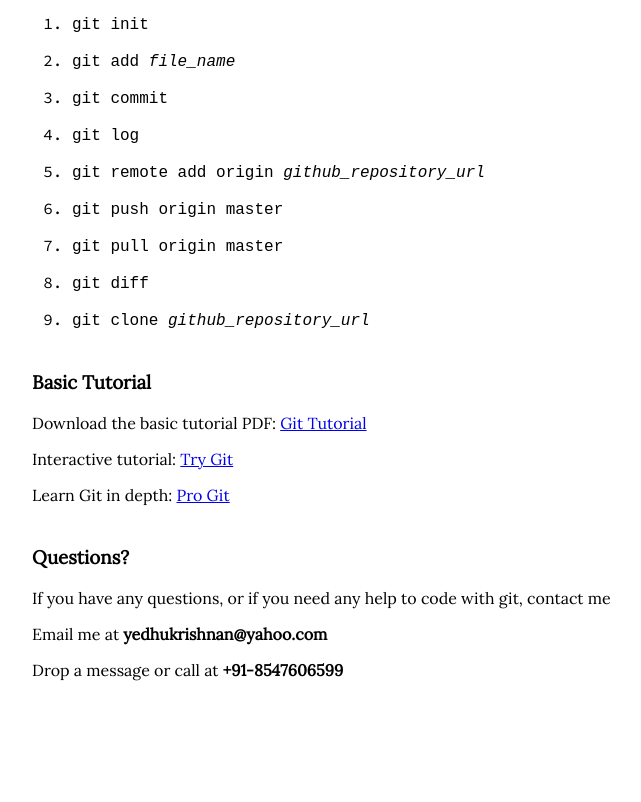
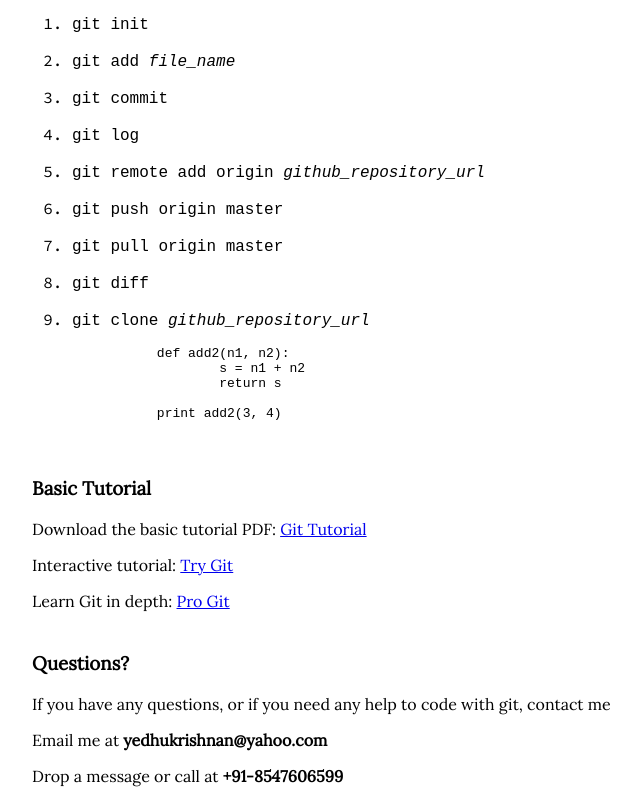
Before and after one commit to yedhukrishnan/git-tutorial, a plain HTML site: page index.html in a window 1280 px wide. Shown: the part 145-947 px from the top of the page, without its empty margins (28-669 px from the left). Before the commit the page ends 841 px from the top, so only its background shows below. Drawn offline with Linux system fonts and the light colour scheme.

Commit message:
Add program

```diff
--- a/index.html
+++ b/index.html
@@ -41,6 +41,14 @@
 		</ol>
 	</div>
 
+	<pre>
+		def add2(n1, n2):
+			s = n1 + n2
+			return s
+
+		print add2(3, 4)
+	</pre>
+
     <h3>Basic Tutorial</h3>
 	<p>Download the basic tutorial PDF: <a href="https://github.com/yedhukrishnan/git-tutorial/raw/gh-pages/git_tutorial.pdf" target="_blank">Git Tutorial</a></p>
 	<p>Interactive tutorial: <a href="https://try.github.io" target="_blank">Try Git</a></p>
```
